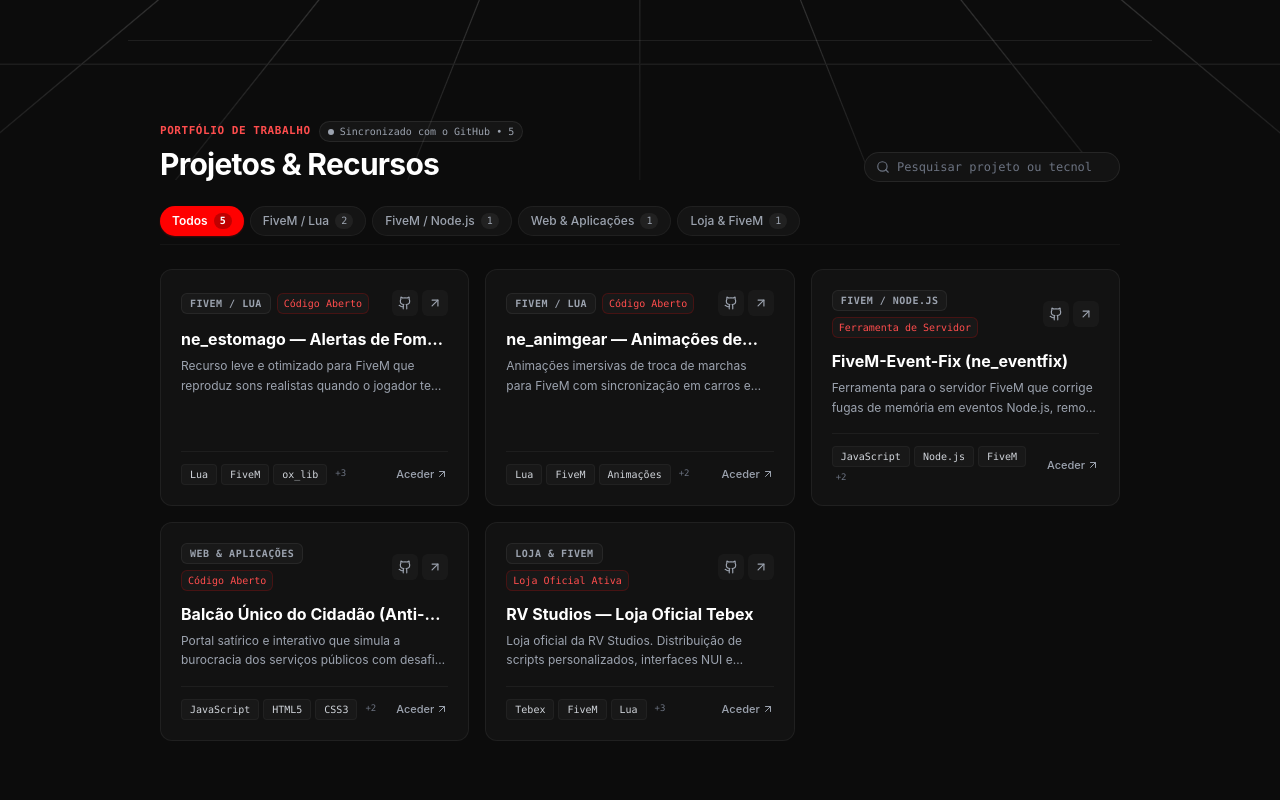
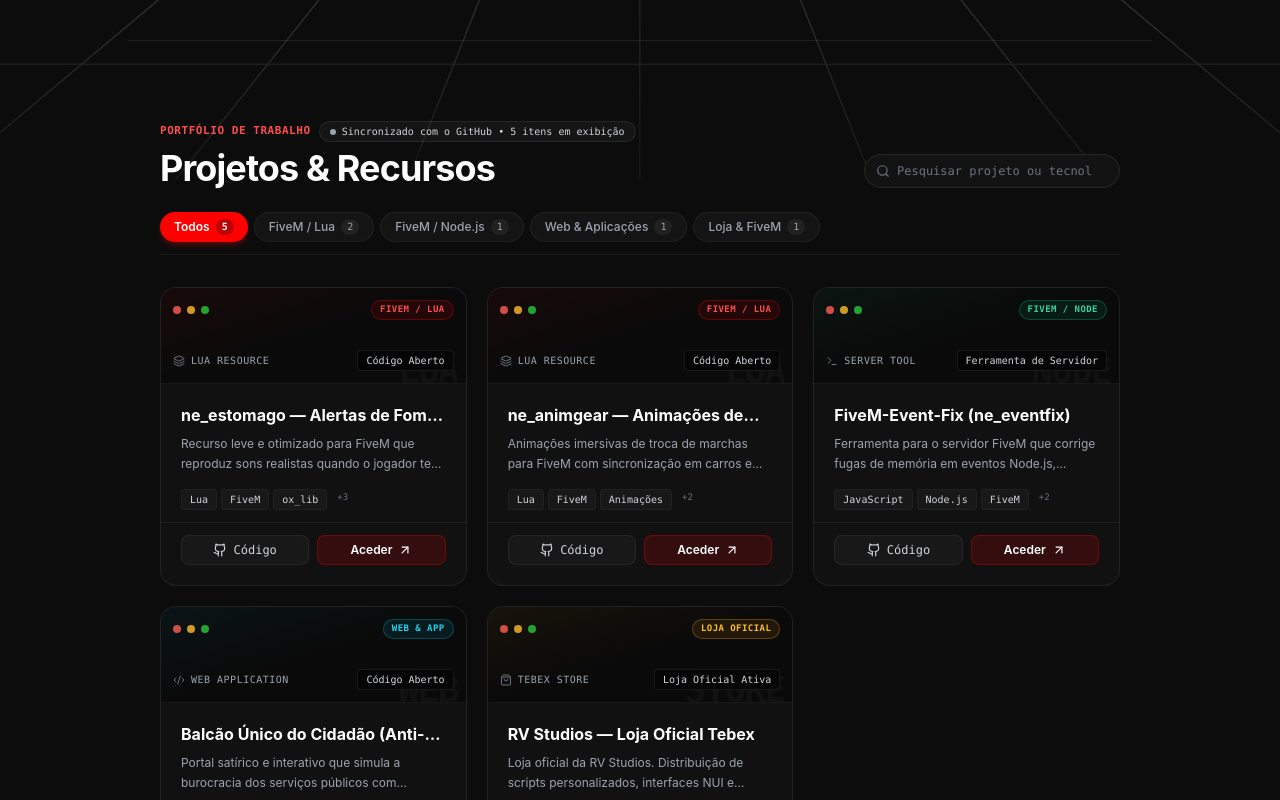
Before and after one commit to Ruivo82/Portefolio, a Next.js app: page / in a window 1280 px wide. Shown: the part 620-1420 px from the top of the page. Built offline with nearby package versions, Linux system fonts and the light colour scheme; no server answers.

Commit message:
feat: design de montra digital para projetos com moldura de vitrine e acoes diretas

```diff
--- a/src/components/Projects.jsx
+++ b/src/components/Projects.jsx
@@ -1,7 +1,7 @@
 'use client';
 
 import { useState, useEffect, useMemo } from 'react';
-import { ArrowUpRight, Search, X } from 'lucide-react';
+import { ArrowUpRight, Search, X, Sparkles, Terminal, ShoppingBag, Layers, Code2 } from 'lucide-react';
 import { GithubIcon } from './Icons';
 import { useLanguage } from '../context/LanguageContext';
 import { fetchGitHubRepos, mergeProjectsWithGitHub } from '../utils/github';
@@ -13,7 +13,7 @@
   const [gitHubRepos, setGitHubRepos] = useState([]);
   const [syncStatus, setSyncStatus] = useState('syncing');
 
-  // Obter o username do GitHub dinamicamente (ex: "https://github.com/Ruivo82" -> "Ruivo82")
+  // Obter o username do GitHub dinamicamente
   const githubUsername = shared?.github
     ? shared.github.replace(/^https?:\/\/github\.com\//i, '').replace(/\/.*$/, '')
     : 'Ruivo82';
@@ -93,13 +93,11 @@
     const query = searchQuery.trim().toLowerCase();
 
     return allProjects.filter((project) => {
-      // Filtro de categoria
       const matchesCategory =
         activeFilter === 'all' || project.categoryId === activeFilter;
 
       if (!matchesCategory) return false;
 
-      // Filtro de pesquisa
       if (!query) return true;
 
       const titleMatch = (project.title || '').toLowerCase().includes(query);
@@ -113,21 +111,81 @@
     });
   }, [allProjects, activeFilter, searchQuery]);
 
+  // Gerador de identidade visual de montra para cada projeto
+  const getShowcaseVisual = (project) => {
+    const id = (project.id || '').toLowerCase();
+    const cat = project.categoryId || '';
+    const tags = (project.tags || []).map((t) => t.toLowerCase());
+
+    if (cat === 'storeFivem' || id.includes('tebex')) {
+      return {
+        badge: lang === 'pt' ? 'LOJA OFICIAL' : 'OFFICIAL STORE',
+        subType: 'TEBEX STORE',
+        watermark: 'STORE',
+        accentBadge: 'border-amber-500/30 text-amber-400 bg-amber-500/10',
+        glowGradient: 'from-amber-500/10 via-transparent to-transparent',
+        Icon: ShoppingBag,
+      };
+    }
+
+    if (cat === 'fivemLua' || tags.includes('lua')) {
+      return {
+        badge: 'FIVEM / LUA',
+        subType: 'LUA RESOURCE',
+        watermark: 'LUA',
+        accentBadge: 'border-[#ff0000]/30 text-[#ff4d4d] bg-[#ff0000]/10',
+        glowGradient: 'from-[#ff0000]/10 via-transparent to-transparent',
+        Icon: Layers,
+      };
+    }
+
+    if (cat === 'fivemNode' || tags.includes('node.js')) {
+      return {
+        badge: 'FIVEM / NODE',
+        subType: 'SERVER TOOL',
+        watermark: 'NODE',
+        accentBadge: 'border-emerald-500/30 text-emerald-400 bg-emerald-500/10',
+        glowGradient: 'from-emerald-500/10 via-transparent to-transparent',
+        Icon: Terminal,
+      };
+    }
+
+    if (cat === 'web' || tags.includes('javascript') || tags.includes('react')) {
+      return {
+        badge: lang === 'pt' ? 'WEB & APP' : 'WEB & APPS',
+        subType: 'WEB APPLICATION',
+        watermark: 'WEB',
+        accentBadge: 'border-cyan-500/30 text-cyan-400 bg-cyan-500/10',
+        glowGradient: 'from-cyan-500/10 via-transparent to-transparent',
+        Icon: Code2,
+      };
+    }
+
+    return {
+      badge: (project.category || 'PROJETO').toUpperCase(),
+      subType: 'OPEN REPO',
+      watermark: 'GIT',
+      accentBadge: 'border-purple-500/30 text-purple-400 bg-purple-500/10',
+      glowGradient: 'from-purple-500/10 via-transparent to-transparent',
+      Icon: Sparkles,
+    };
+  };
+
   return (
     <section id="projetos" className="py-20 px-4 sm:px-6 lg:px-8 max-w-5xl mx-auto border-t border-white/[0.08]">
-      {/* Header Compacto */}
+      {/* Cabeçalho da Montra */}
       <div className="flex flex-col md:flex-row md:items-end justify-between gap-4 mb-6">
         <div>
-          <div className="flex items-center gap-2 mb-1">
+          <div className="flex items-center gap-2 mb-1.5">
             <span className="text-[11px] font-mono font-semibold uppercase tracking-wider text-[#ff4d4d]">
               {t.projects.tag}
             </span>
             <span
-              className="inline-flex items-center gap-1.5 px-2 py-0.5 rounded-full text-[10px] font-mono bg-white/[0.04] border border-white/[0.08] text-gray-400"
+              className="inline-flex items-center gap-1.5 px-2.5 py-0.5 rounded-full text-[10px] font-mono bg-white/[0.04] border border-white/[0.08] text-gray-300"
               title={
                 lang === 'pt'
-                  ? 'Repositórios sincronizados em tempo real com a API do GitHub'
-                  : 'Repositories synchronized in real time with GitHub API'
+                  ? 'Montra sincronizada em tempo real com o GitHub'
+                  : 'Showcase synced in real time with GitHub'
               }
             >
               <span
@@ -135,29 +193,29 @@
                   syncStatus === 'synced' ? 'bg-emerald-400 animate-pulse' : 'bg-gray-400'
                 }`}
               />
-              {t.projects.liveSync} • {allProjects.length}
+              {t.projects.liveSync} • {allProjects.length} {lang === 'pt' ? 'itens em exibição' : 'items on display'}
             </span>
           </div>
 
-          <h2 className="text-2xl sm:text-3xl font-bold text-white tracking-tight">
+          <h2 className="text-2xl sm:text-4xl font-bold text-white tracking-tight">
             {t.projects.title}
           </h2>
         </div>
 
-        {/* Barra de Pesquisa Rápida */}
+        {/* Barra de Pesquisa de Catálogo */}
         <div className="relative w-full md:w-64">
           <Search className="w-3.5 h-3.5 text-gray-500 absolute left-3 top-1/2 -translate-y-1/2" />
           <input
             type="text"
             value={searchQuery}
             onChange={(e) => setSearchQuery(e.target.value)}
-            placeholder={t.projects.searchPlaceholder || 'Pesquisar projetos...'}
-            className="w-full pl-8 pr-7 py-1.5 text-xs bg-[#131313] hover:bg-[#161616] focus:bg-[#161616] border border-white/[0.08] focus:border-[#ff0000]/60 rounded-full text-white placeholder-gray-500 transition-colors focus:outline-none font-mono"
+            placeholder={t.projects.searchPlaceholder || 'Filtrar montra...'}
+            className="w-full pl-8 pr-7 py-2 text-xs bg-[#131313] hover:bg-[#161616] focus:bg-[#161616] border border-white/[0.08] focus:border-[#ff0000]/60 rounded-full text-white placeholder-gray-500 transition-colors focus:outline-none font-mono"
           />
           {searchQuery && (
             <button
               onClick={() => setSearchQuery('')}
-              className="absolute right-2.5 top-1/2 -translate-y-1/2 text-gray-400 hover:text-white"
+              className="absolute right-2.5 top-1/2 -translate-y-1/2 text-gray-400 hover:text-white cursor-pointer"
             >
               <X className="w-3 h-3" />
             </button>
@@ -165,8 +223,8 @@
         </div>
       </div>
 
-      {/* Barra de Filtros Organizada com Contadores */}
-      <div className="flex flex-wrap gap-1.5 mb-6 pb-2 border-b border-white/[0.04]">
+      {/* Filtros em Estilo Expositor com Contadores */}
+      <div className="flex flex-wrap gap-1.5 mb-8 pb-3 border-b border-white/[0.05]">
         {filterButtons.map((item) => {
           const count = filterCounts[item.id] || 0;
           const isActive = activeFilter === item.id;
@@ -175,10 +233,10 @@
             <button
               key={item.id}
               onClick={() => setActiveFilter(item.id)}
-              className={`inline-flex items-center gap-1.5 px-3 py-1.5 rounded-full text-xs font-medium transition-all duration-150 cursor-pointer ${
+              className={`inline-flex items-center gap-1.5 px-3.5 py-1.5 rounded-full text-xs font-medium transition-all duration-150 cursor-pointer ${
                 isActive
-                  ? 'bg-[#ff0000] text-white font-semibold shadow-sm shadow-[#ff0000]/25'
-                  : 'bg-[#141414] hover:bg-[#1f1f1f] text-gray-400 hover:text-white border border-white/[0.05]'
+                  ? 'bg-[#ff0000] text-white font-semibold shadow-md shadow-[#ff0000]/25'
+                  : 'bg-[#141414] hover:bg-[#1f1f1f] text-gray-400 hover:text-white border border-white/[0.06]'
               }`}
             >
               <span>{item.label}</span>
@@ -194,60 +252,63 @@
         })}
       </div>
 
-      {/* Grid de Projetos Compacto (3 colunas em ecrãs grandes) */}
+      {/* Montra em Grelha (3 Colunas em Desktop / Vitrine Visual) */}
       {filtered.length > 0 ? (
-        <div className="grid grid-cols-1 md:grid-cols-2 lg:grid-cols-3 gap-4">
-          {filtered.map((project) => (
+        <div className="grid grid-cols-1 md:grid-cols-2 lg:grid-cols-3 gap-5">
+          {filtered.map((project) => {
+            const visual = getShowcaseVisual(project);
+            const VisualIcon = visual.Icon;
+
+            return (
               <article
                 key={project.id}
-              className="group relative rounded-xl bg-[#121212] hover:bg-[#161616] border border-white/[0.06] hover:border-[#ff4d4d]/40 p-5 flex flex-col justify-between transition-all duration-200 hover:-translate-y-0.5 hover:shadow-xl hover:shadow-black/60 overflow-hidden"
+                className="group relative rounded-2xl bg-[#111111] hover:bg-[#151515] border border-white/[0.07] hover:border-[#ff4d4d]/40 flex flex-col justify-between transition-all duration-200 hover:-translate-y-1 hover:shadow-2xl hover:shadow-black/70 overflow-hidden"
               >
-              {/* Linha de realce no topo no hover */}
-              <div className="absolute inset-x-0 top-0 h-[2px] bg-gradient-to-r from-transparent via-[#ff0000] to-transparent opacity-0 group-hover:opacity-100 transition-opacity" />
+                {/* Linha de Neon Superior no Hover */}
+                <div className="absolute inset-x-0 top-0 h-[2px] bg-gradient-to-r from-transparent via-[#ff0000] to-transparent opacity-0 group-hover:opacity-100 transition-opacity z-20" />
 
                 <div>
-                {/* Metadados Superiores & Ações Rápidas */}
-                <div className="flex items-center justify-between gap-2 mb-3">
-                  <div className="flex items-center gap-1.5 flex-wrap">
-                    <span className="text-[10px] font-mono uppercase tracking-wider font-semibold text-gray-400 px-2 py-0.5 rounded-md bg-white/[0.03] border border-white/[0.06]">
-                      {project.category}
+                  {/* Moldura Visual de Vitrine (Mini-Expositor) */}
+                  <div className="relative h-24 bg-[#0a0a0a] border-b border-white/[0.06] p-3 flex flex-col justify-between overflow-hidden">
+                    {/* Marca d'água técnica estilizada no fundo */}
+                    <div className="absolute right-2 -bottom-2 text-4xl font-black font-mono tracking-tighter text-white/[0.03] select-none group-hover:text-white/[0.07] transition-colors">
+                      {visual.watermark}
+                    </div>
+
+                    {/* Brilho suave temático */}
+                    <div className={`absolute inset-0 bg-gradient-to-br ${visual.glowGradient} opacity-60 group-hover:opacity-100 transition-opacity pointer-events-none`} />
+
+                    {/* Barra de Janela / Controlos de Montra */}
+                    <div className="relative z-10 flex items-center justify-between">
+                      <div className="flex items-center gap-1.5">
+                        <span className="w-2 h-2 rounded-full bg-[#ff5f56]/80 inline-block" />
+                        <span className="w-2 h-2 rounded-full bg-[#ffbd2e]/80 inline-block" />
+                        <span className="w-2 h-2 rounded-full bg-[#27c93f]/80 inline-block" />
+                      </div>
+
+                      <span className={`text-[9px] font-mono font-semibold tracking-wider px-2 py-0.5 rounded-full border ${visual.accentBadge}`}>
+                        {visual.badge}
                       </span>
+                    </div>
+
+                    {/* Rodapé da Moldura: Tipo de Recurso & Estado */}
+                    <div className="relative z-10 flex items-center justify-between">
+                      <div className="flex items-center gap-1.5 text-[10px] font-mono text-gray-400 uppercase tracking-wider">
+                        <VisualIcon className="w-3 h-3 text-gray-500" />
+                        <span>{visual.subType}</span>
+                      </div>
+
                       {project.stats && (
-                      <span className="text-[10px] font-mono font-medium text-[#ff4d4d] px-1.5 py-0.5 rounded-md bg-[#181818] border border-[#ff0000]/20">
+                        <span className="text-[10px] font-mono font-medium text-gray-300 px-2 py-0.5 rounded bg-black/50 border border-white/[0.08] backdrop-blur-sm">
                           {project.stats}
                         </span>
                       )}
                     </div>
-
-                  {/* Ícones de Ação Rápida */}
-                  <div className="flex items-center gap-1">
-                    {project.github && (
-                      <a
-                        href={project.github}
-                        target="_blank"
-                        rel="noopener noreferrer"
-                        title={t.projects.code}
-                        className="p-1.5 rounded-md bg-white/[0.03] hover:bg-white/[0.08] text-gray-400 hover:text-white transition-colors"
-                      >
-                        <GithubIcon className="w-3.5 h-3.5" />
-                      </a>
-                    )}
-                    {project.demo && (
-                      <a
-                        href={project.demo}
-                        target="_blank"
-                        rel="noopener noreferrer"
-                        title={t.projects.access}
-                        className="p-1.5 rounded-md bg-white/[0.03] hover:bg-[#ff0000] text-gray-400 hover:text-white transition-colors"
-                      >
-                        <ArrowUpRight className="w-3.5 h-3.5" />
-                      </a>
-                    )}
-                  </div>
                   </div>
 
-                {/* Título */}
-                <h3 className="text-base font-bold text-white group-hover:text-[#ff4d4d] transition-colors leading-snug line-clamp-1">
+                  {/* Informação do Recurso */}
+                  <div className="p-5 pb-3">
+                    <h3 className="text-base font-bold text-white group-hover:text-[#ff4d4d] transition-colors leading-snug line-clamp-1 mb-2">
                       <a
                         href={project.demo || project.github || `https://github.com/${githubUsername}`}
                         target="_blank"
@@ -258,15 +319,12 @@
                       </a>
                     </h3>
 
-                {/* Descrição Compacta e Padronizada */}
-                <p className="text-xs text-gray-400 leading-relaxed font-normal mt-1.5 line-clamp-2 min-h-[2rem]">
+                    <p className="text-xs text-gray-400 leading-relaxed font-normal line-clamp-2 min-h-[2rem]">
                       {project.description}
                     </p>
-              </div>
 
-              {/* Rodapé: Tags Técnicas & Link de Acesso */}
-              <div className="pt-3 mt-4 border-t border-white/[0.05] flex items-center justify-between gap-2">
-                <div className="flex flex-wrap gap-1 items-center overflow-hidden">
+                    {/* Tags Técnicas Estilo Ficha de Produto */}
+                    <div className="flex flex-wrap gap-1 mt-4">
                       {(project.tags || []).slice(0, 3).map((tag, idx) => (
                         <span
                           key={idx}
@@ -276,28 +334,45 @@
                         </span>
                       ))}
                       {(project.tags || []).length > 3 && (
-                    <span className="text-[9px] font-mono text-gray-500 px-1">
+                        <span className="text-[9px] font-mono text-gray-500 px-1.5 py-0.5">
                           +{(project.tags || []).length - 3}
                         </span>
                       )}
                     </div>
+                  </div>
+                </div>
+
+                {/* Botões de Ação da Montra */}
+                <div className="px-5 pb-5 pt-3 border-t border-white/[0.05] flex items-center gap-2">
+                  {project.github && (
+                    <a
+                      href={project.github}
+                      target="_blank"
+                      rel="noopener noreferrer"
+                      className="flex-1 py-1.5 rounded-lg bg-[#181818] hover:bg-[#222222] border border-white/[0.06] text-xs font-mono text-gray-300 hover:text-white inline-flex items-center justify-center gap-1.5 transition-colors cursor-pointer"
+                    >
+                      <GithubIcon className="w-3.5 h-3.5" />
+                      <span>{t.projects.code}</span>
+                    </a>
+                  )}
 
                   <a
                     href={project.demo || project.github || `https://github.com/${githubUsername}`}
                     target="_blank"
                     rel="noopener noreferrer"
-                  className="text-[11px] font-medium text-gray-400 group-hover:text-[#ff4d4d] transition-colors flex items-center gap-0.5 shrink-0"
+                    className="flex-1 py-1.5 rounded-lg bg-[#ff0000]/15 hover:bg-[#ff0000] border border-[#ff0000]/30 hover:border-[#ff0000] text-xs font-semibold text-white inline-flex items-center justify-center gap-1.5 transition-all shadow-sm cursor-pointer"
                   >
                     <span>{t.projects.access}</span>
-                  <ArrowUpRight className="w-3 h-3 text-gray-400 group-hover:text-[#ff4d4d] transition-colors" />
+                    <ArrowUpRight className="w-3.5 h-3.5" />
                   </a>
                 </div>
               </article>
-          ))}
+            );
+          })}
         </div>
       ) : (
-        /* Estado Vazio caso a Pesquisa/Filtro não devolva resultados */
-        <div className="py-12 text-center rounded-xl bg-[#121212] border border-white/[0.06] p-8">
+        /* Estado Vazio de Catálogo */
+        <div className="py-12 text-center rounded-2xl bg-[#121212] border border-white/[0.06] p-8">
           <p className="text-sm text-gray-400 mb-3">
             {t.projects.noProjectsFound || 'Nenhum projeto encontrado.'}
           </p>
```
Lines whose indentation alone changed are shown as unchanged.
